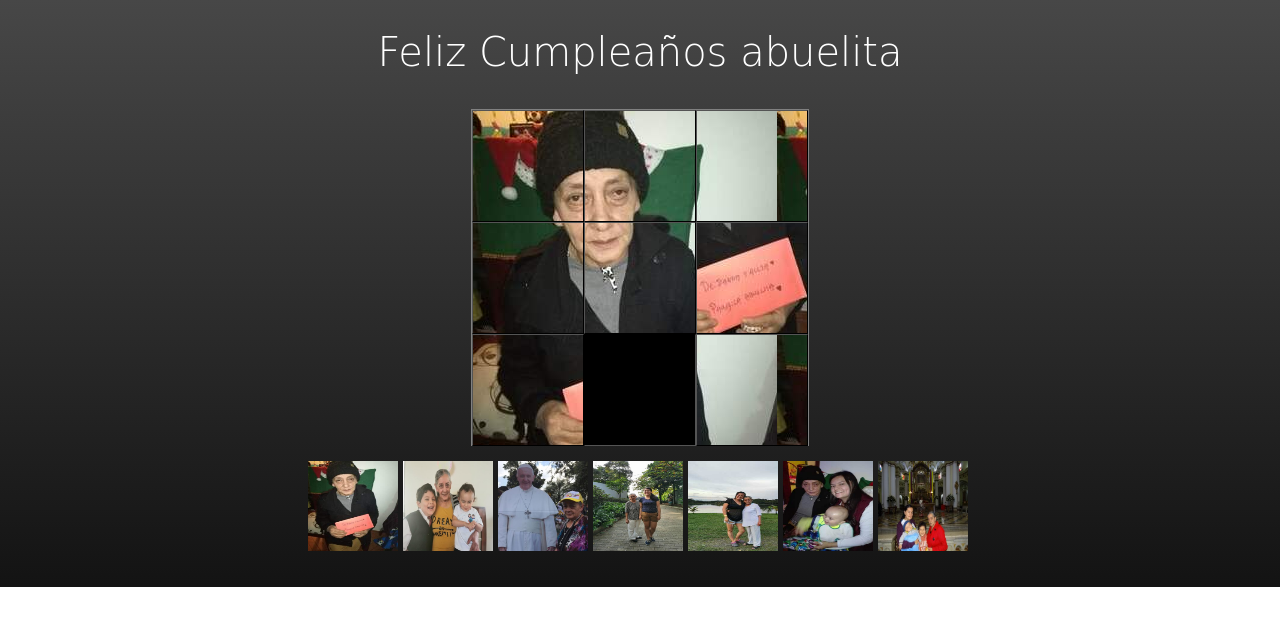
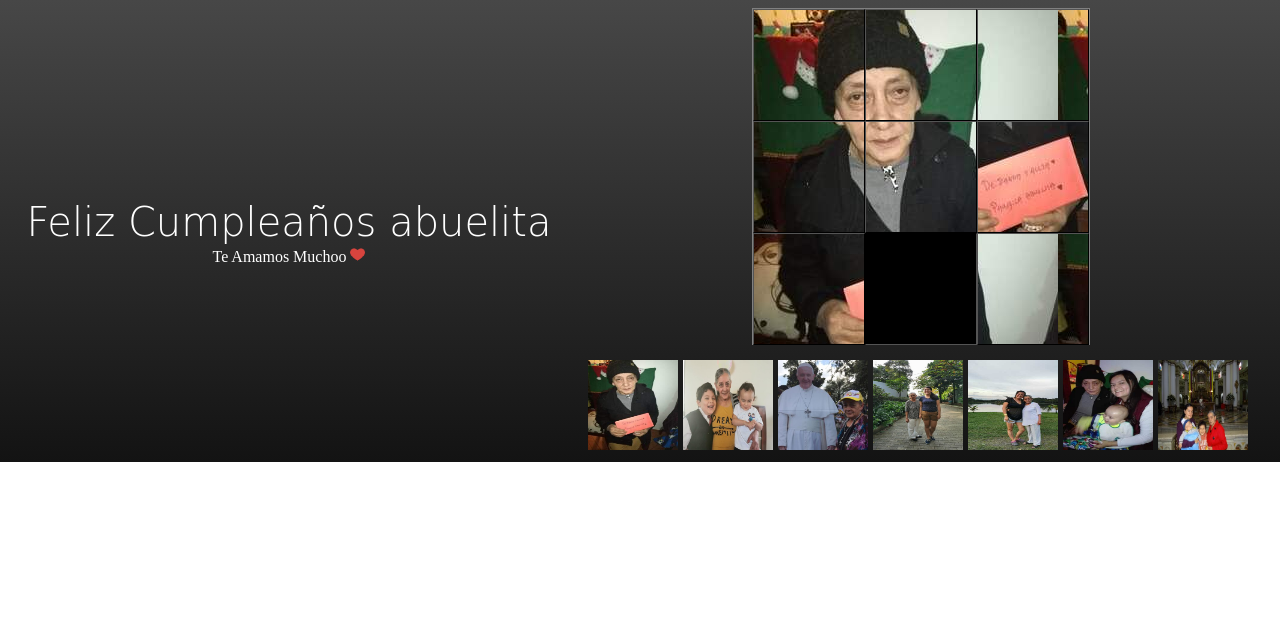
Before and after one commit to TatianaCuellar/tatianacuellar.github.io, a plain HTML site: page index.html in a window 1280 px wide. Drawn offline with nearby package versions, Linux system fonts and the light colour scheme; a web font is replaced by a local one.

Commit message:
cumpleanos abuelita 2

```diff
--- a/index.html
+++ b/index.html
@@ -17,7 +17,17 @@
             background: linear-gradient(to bottom, #4c4c4c 0%, #1c1c1c 0%, #666666 0%, #595959 0%, #474747 0%, #131313 100%);
             filter: progid:DXImageTransform.Microsoft.gradient(startColorstr="#4c4c4c", endColorstr="#131313", GradientType=0);
             background-repeat: no-repeat;
-
+            display: flex;
+            justify-content: center;
+        }
+        .text {
+            margin: auto;
+            color: white;
+            text-align: center;
+        }
+        .text img {
+            margin: auto auto auto 0;
+            width: 15px;
         }
         h1 {
             color: white;
@@ -26,9 +36,10 @@
             font-weight: 100;
             line-height: 50px;
             text-align: center;
+            margin: 0;
         }
         main {
-            margin: 2rem;
+            margin: auto;
         }
         #canvas {
             width: 336px;
@@ -82,7 +93,10 @@
 
 </head>
 <body>
-<h1>Feliz Cumpleaños abuelita </h1>
+<div class="text">
+    <h1>Feliz Cumpleaños abuelita </h1>
+    <span>Te Amamos Muchoo <img src="heart.png" alt=""></span>
+</div>
 <main>
     <div id="canvas"></div>
     <div id="previews"></div>
```
Also changed, not shown: heart.png (added).
